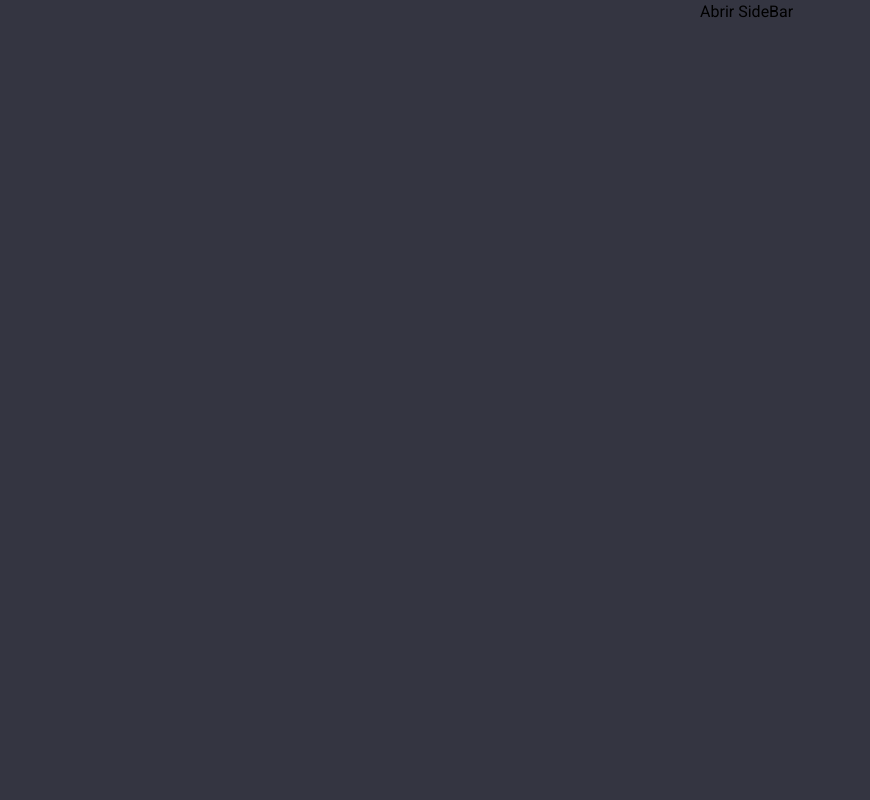
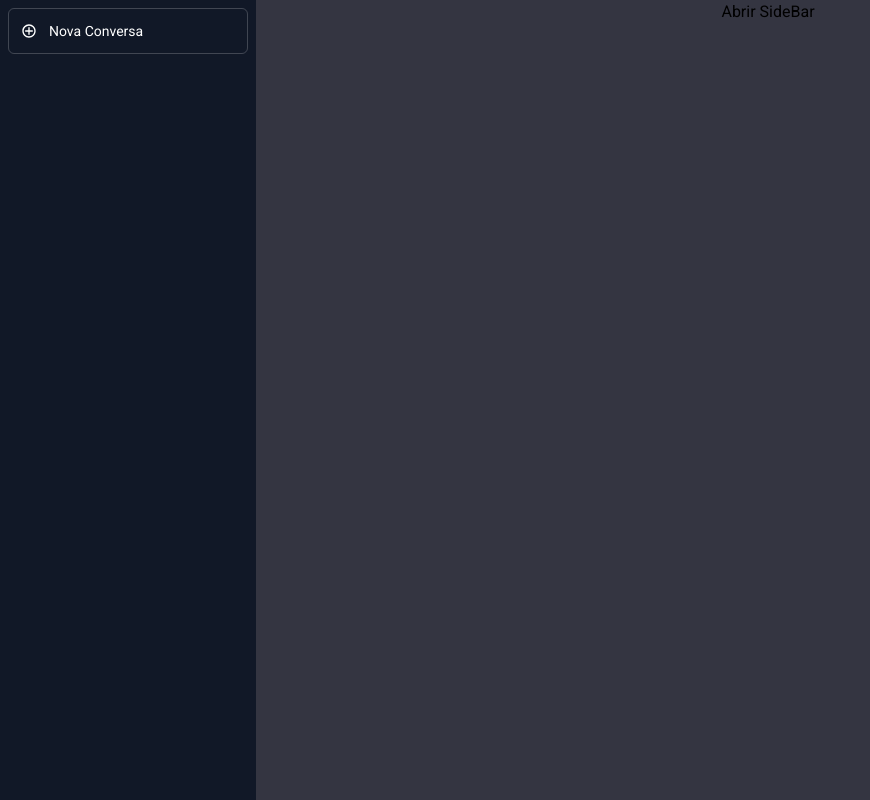
Before and after one commit to raphaelslima/devGPT, a Next.js app: page / in a window 1280 px wide. Shown: the whole page, without its empty margins (0-870 px from the left). Built offline with nearby package versions, Linux system fonts and the light colour scheme.

Commit message:
feat: add btn new conversation

```diff
--- a/src/components/Sidebar.tsx
+++ b/src/components/Sidebar.tsx
@@ -2,6 +2,7 @@ import { ReactNode } from "react"
 
 //Icons
 import IconClose from "./icons/IconClose";
+import IconAdd from "./icons/IconAdd";
 
 type Props={
     children: ReactNode;
@@ -9,20 +10,32 @@ type Props={
     onClose: () => void
 }
 
+
 const Sidebar = ({open, onClose, children}: Props) => {
+    console.log(open)
+
     return(
         <section
         className={`fixed top-0 left-0 bottom-0 text-white
         ${open ? 'w-screen bg-gray-600/75' : 'w-0'} md:w-64 md:static`}>
 
-        <div className={`transition-all duration-200 flex h-screen ${open ? 'ml-0' : '-ml-96'}`}>
-            <div className="flex flex-col w-64 p-2 bg-gray-900">Barra mesmo</div>
+        <div className={`transition-all duration-200 flex h-screen ${open ? 'ml-0' : '-ml-96'} md:ml-0`}>
+
+            <div className="flex flex-col w-64 p-2 bg-gray-900">
+                <div
+                className="transition-all duration-500 flex items-center p-3 rounded-md text-sm cursor-pointer border border-white/20 hover:bg-gray-500/20">
+                    <IconAdd width={16} height={16} className="mr-3"/>
+                    Nova Conversa
+                </div>
+            </div>
+
             <div
                 className="flex justify-center items-center w-10 h-10 cursor-pointer md:hidden"
                 onClick={onClose}
                 >
                 <IconClose width={24} height={24}/>
             </div>
+
         </div>
 
         </section>
--- /dev/null
+++ b/src/components/icons/IconAdd.tsx
@@ -0,0 +1,23 @@
+// icon:add | CSS Icons https://css.gg/ | Astrit
+import * as React from "react";
+
+function IconAdd(props: React.SVGProps<SVGSVGElement>) {
+  return (
+    <svg fill="none" viewBox="0 0 24 24" height="1em" width="1em" {...props}>
+      <path
+        fill="currentColor"
+        fillRule="evenodd"
+        d="M2 12C2 6.477 6.477 2 12 2s10 4.477 10 10-4.477 10-10 10S2 17.523 2 12zm10-8a8 8 0 100 16 8 8 0 000-16z"
+        clipRule="evenodd"
+      />
+      <path
+        fill="currentColor"
+        fillRule="evenodd"
+        d="M13 7a1 1 0 10-2 0v4H7a1 1 0 100 2h4v4a1 1 0 102 0v-4h4a1 1 0 100-2h-4V7z"
+        clipRule="evenodd"
+      />
+    </svg>
+  );
+}
+
+export default IconAdd;
```
